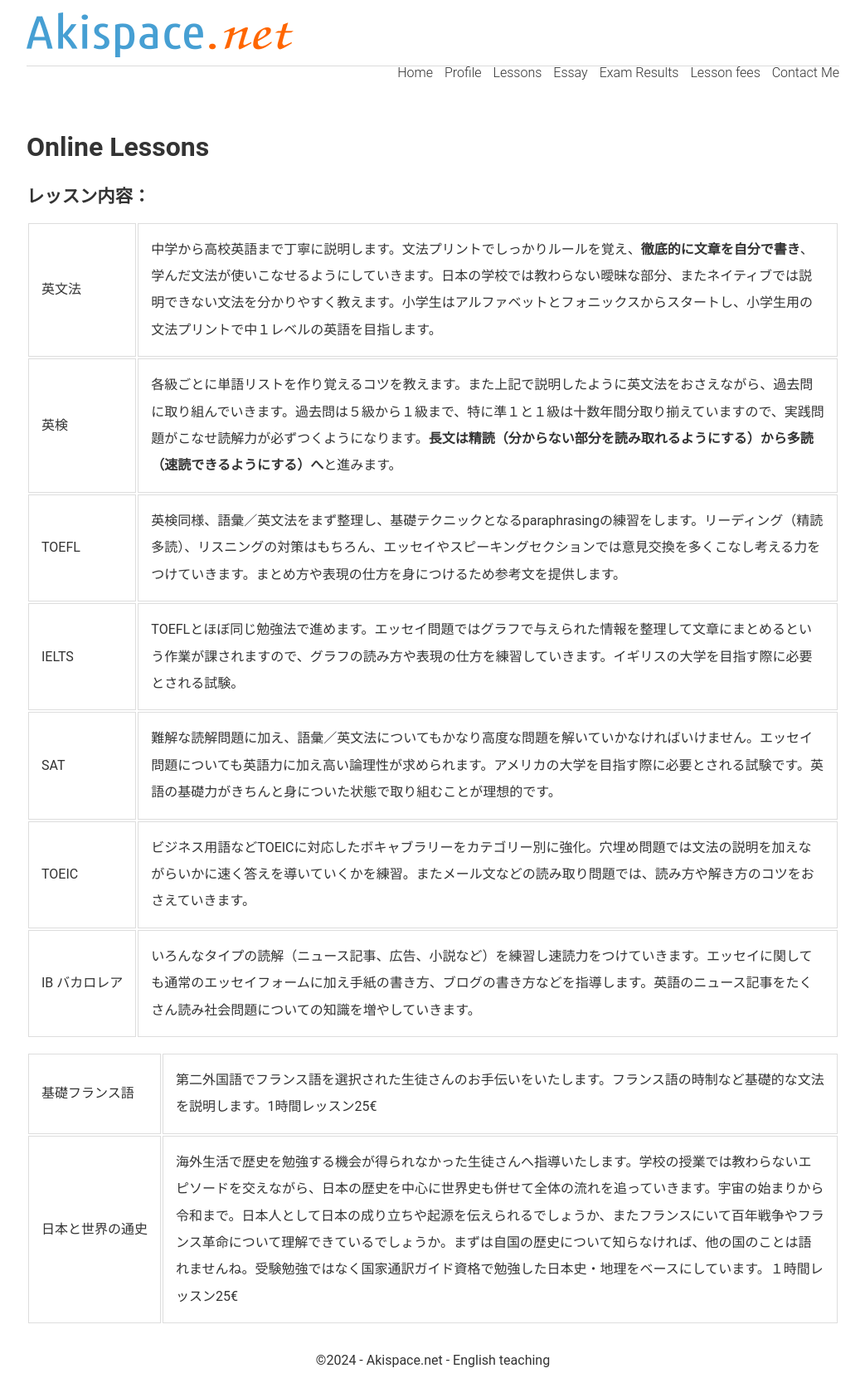
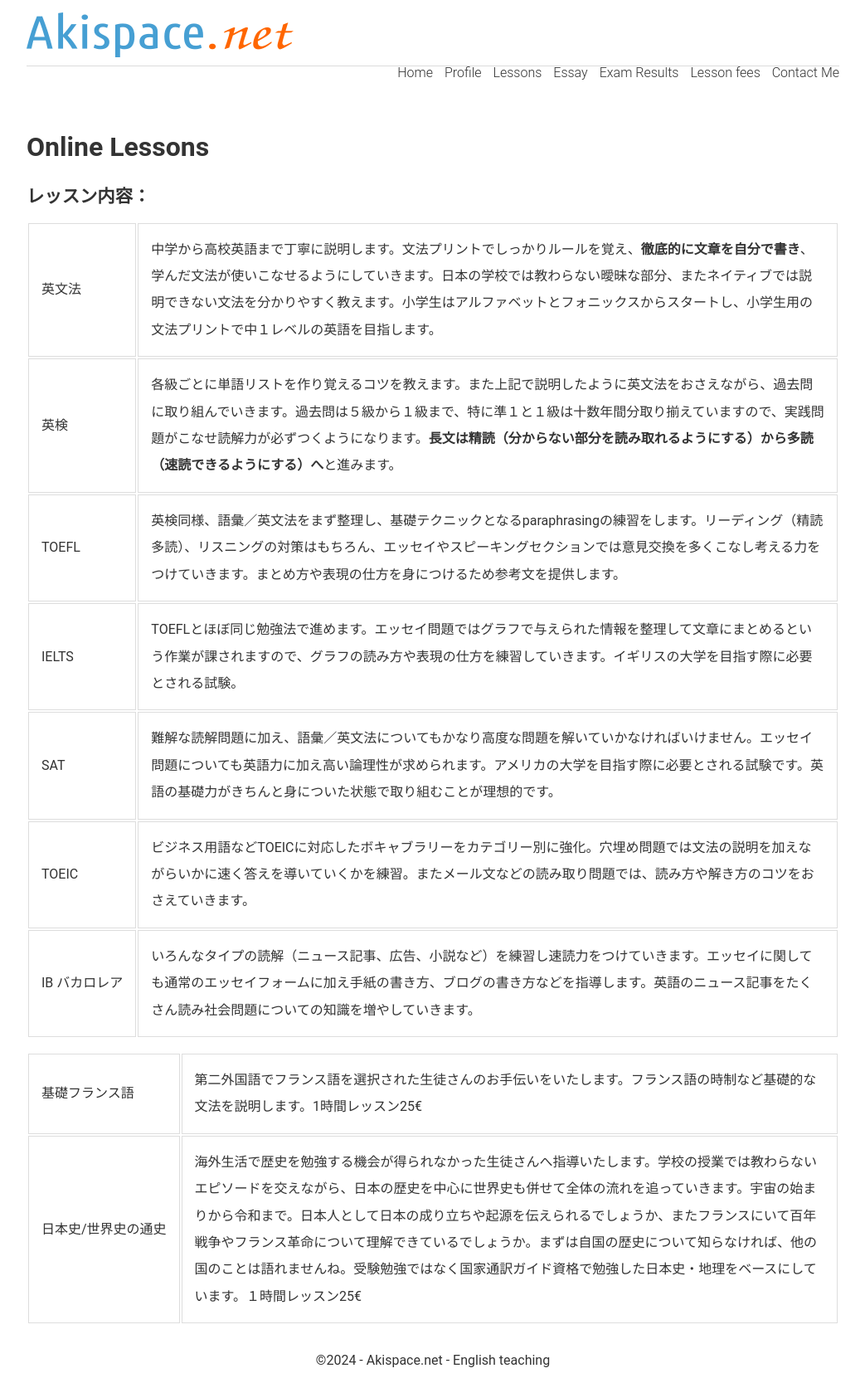
Before and after one commit to phocean/akispace, a Jekyll site: the page built from lessons.md, in a window 1280 px wide. Shown: the whole page at 83% size, without its empty margins (118-1161 px from the left). Built offline with Jekyll 4.4.1, drawn with Linux system fonts in a browser that asks for light colours.

Commit message:
Update lessons.md

```diff
--- a/lessons.md
+++ b/lessons.md
@@ -46,6 +46,6 @@ description: オンライン英語家庭教師　小学生から大学生まで
 <td>第二外国語でフランス語を選択された生徒さんのお手伝いをいたします。フランス語の時制など基礎的な文法を説明します。1時間レッスン25€</td>
 </tr>
 <tr>
-<td nowrap>日本と世界の通史</td>
+<td nowrap>日本史/世界史の通史</td>
 <td>海外生活で歴史を勉強する機会が得られなかった生徒さんへ指導いたします。学校の授業では教わらないエピソードを交えながら、日本の歴史を中心に世界史も併せて全体の流れを追っていきます。宇宙の始まりから令和まで。日本人として日本の成り立ちや起源を伝えられるでしょうか、またフランスにいて百年戦争やフランス革命について理解できているでしょうか。まずは自国の歴史について知らなければ、他の国のことは語れませんね。受験勉強ではなく国家通訳ガイド資格で勉強した日本史・地理をベースにしています。１時間レッスン25€</td>
 </tr>
```
